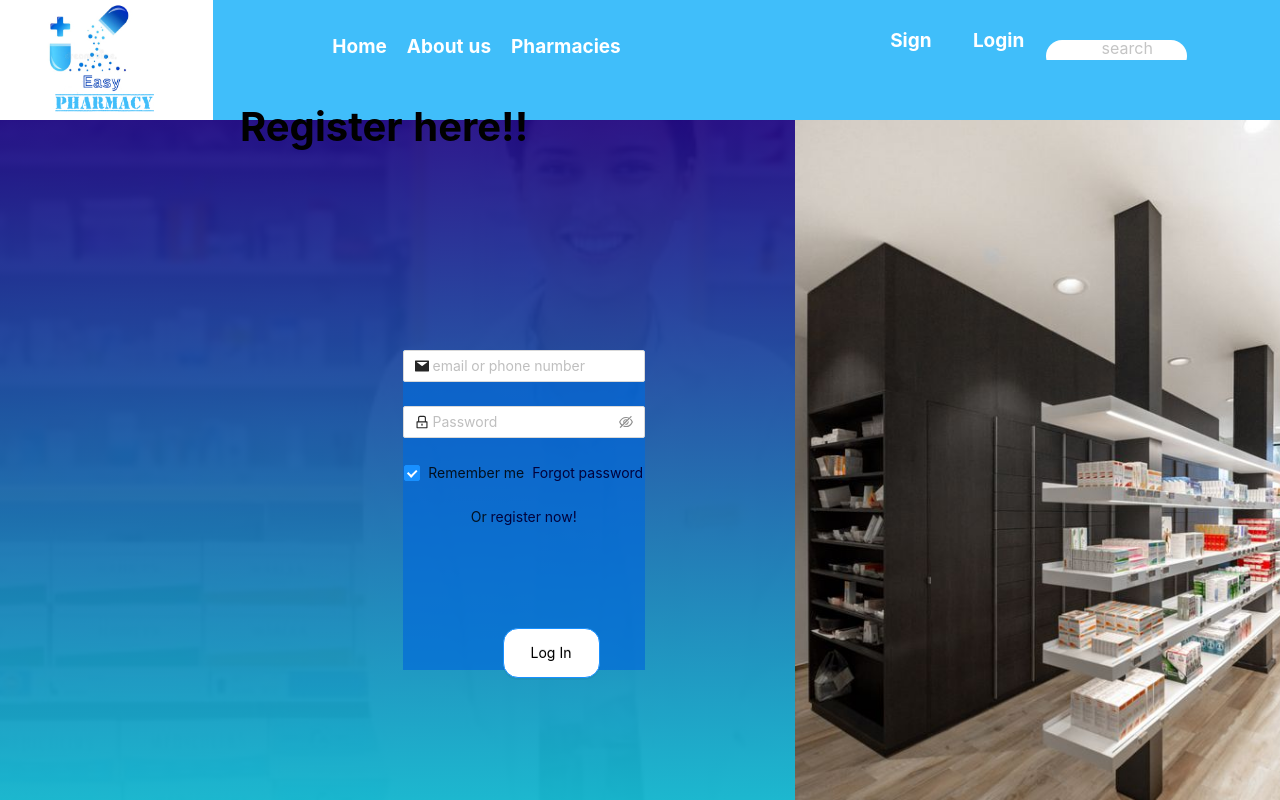
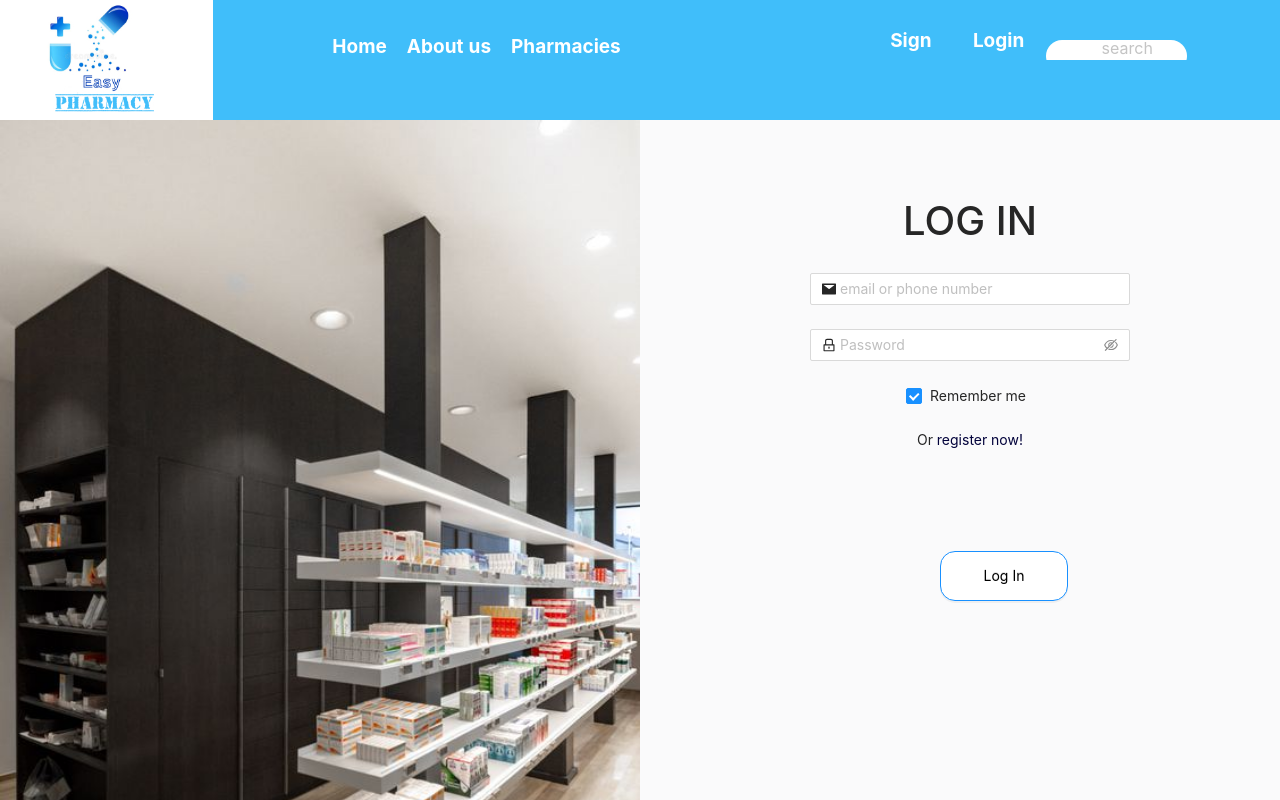
Before and after one commit to alicekaremera/easy-pharmacy-react, a React (Create React App) app: page /login in a window 1280 px wide. Shown: the top 800 px of the page. Built offline with nearby package versions, Linux system fonts and the light colour scheme.

Commit message:
lysa changes

```diff
--- a/src/views/login.css
+++ b/src/views/login.css
@@ -1,27 +1,35 @@
 .login-pg{
-    height: 100vh;
-    /* background: rgb(2,0,36); */
-    background: linear-gradient(to bottom, #260894d0, #16dbe2ef);
-    display: flex;
+    height: 110vh;
+    background: #fafafb;
+    -webkit-box-shadow: 0 10px 6px -6px  black;; /* to have box shadow * */
+
+    -moz-box-shadow: 0 10px 6px -6px  black;;
+
+         box-shadow: 0 10px 6px -6px black ;
+    /* margin-top: 52vh; */
 }
   .login-form {
 
       float: right;
-      background-color:rgba(2, 106, 218, 0.685);
+      background-color:#fafafb;
       /* background-color: rgb(66,190,250); */
       width: 25%;
       height: 40vh;
       text-align: center;
-      margin-top: 230px;
+      margin-top: 70px;
       margin-right: 150px;
   }
+   .login-form h4{
+       font-size: 40px;
+   }
+
   .login-pg button{
       background-color:rgb(255, 255, 255) ;
       width: 40%;
       height: 50px;
       color: black;
       float: left;
-      margin-left: 100px;
+      margin-left: 130px;
 
   }
   .login-pic{
@@ -29,19 +37,10 @@
       /* background-color: chartreuse; */
       /* float: left; */
       width: 50%;
-      height: 100vh;
+      height: 110vh;
       background-size: cover;
   }
   .login-form-forgot{
       text-decoration: none;
       color: rgb(2, 2, 59);
   }
-  .hd-name h2{
-    background:none;
-    height: 70px;
-    width: 310px;
-    margin-left: 15%;
-    margin-top: 2%;
-    color: white;
-
-}
--- a/src/views/login.js
+++ b/src/views/login.js
@@ -13,7 +13,6 @@ const NormalLoginForm = () => {
     return (
         <HomeLayout>
             <div className="login-pg">
-            <div className="hd-name"> <h2> Register here!! </h2> </div>
                 <Form
                     name="normal_login"
                     className="login-form"
@@ -31,6 +30,7 @@ const NormalLoginForm = () => {
                             },
                         ]}
                     >
+                        <h4>LOG IN</h4>
                         <Input prefix={<MailFilled className="site-form-item-icon" />} placeholder="email or phone number" />
                     </Form.Item>
                     <Form.Item
@@ -54,9 +54,6 @@ const NormalLoginForm = () => {
                             <Checkbox>Remember me</Checkbox>
                         </Form.Item>
 
-                        <a className="login-form-forgot" href="#">
-                            Forgot password</a>
-
                             <br /> <br />
 
                             Or <a href="./signup" style={{color:"rgb(2, 2, 59)", textDecoration:"none"}}>register now!</a>
--- a/src/views/order.css
+++ b/src/views/order.css
@@ -25,7 +25,7 @@
 
 .order-container p{
     font-size: 30px;
-    color: white;
+    color: rgb(255,255,255,0.74);
 
 }
 
--- a/src/views/order.js
+++ b/src/views/order.js
@@ -7,7 +7,7 @@ const Order=()=>{
             <div className="order-container">
                 <h2>Thank you for ordering the drug!!!</h2>
                 <p>To activate your order, please make your payment</p>
-                <a href="../payment" style={{ textDecoration: "none"}}> <h2 style={{  color:"white"}}>Click here to pay</h2></a>
+                <a href="../payment" style={{ textDecoration: "none"}}> <h2 style={{  color:"rgb(66,190,250)"}}>Click here to pay</h2></a>
             </div>
 
 
```
